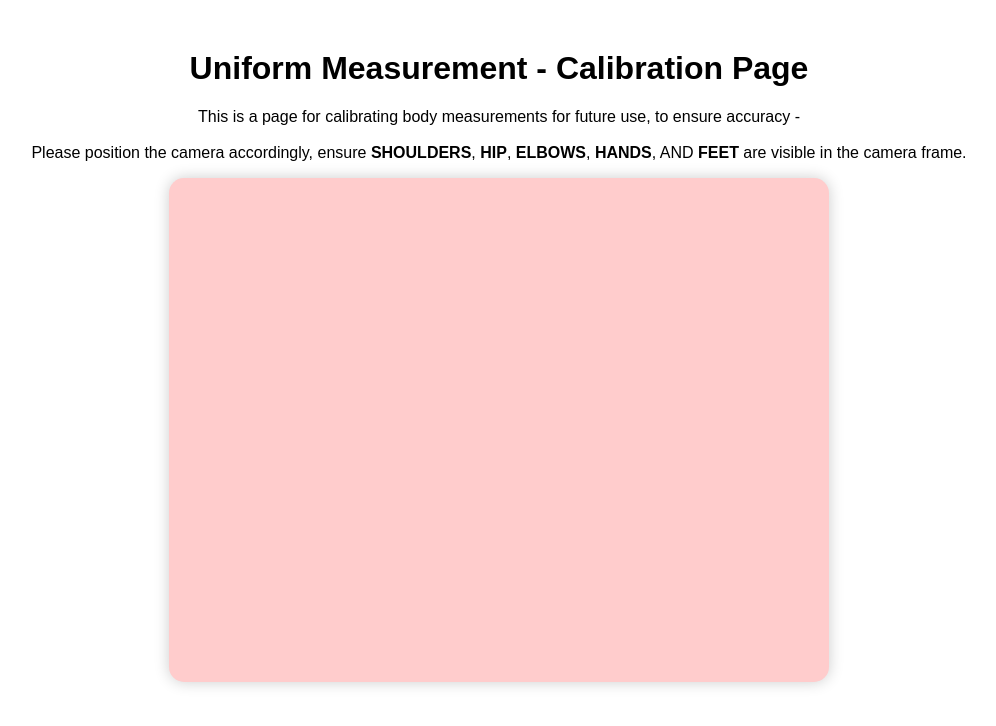
After one commit to Infonioknight/Uniform-Measurements, a Flask app: page /calibration_feed in a window 1280 px wide. The commit adds this page. Shown: the top 726 px of the page, without its empty margins (141-1137 px from the left). Run offline with Flask 3, Linux system fonts and the light colour scheme.

Commit message:
Added calibration video feed

```diff
--- a/app.py
+++ b/app.py
@@ -34,6 +34,11 @@ LANDMARKS_TO_TRACK = {
     'Left Elbow': 14
 }
 
+LANDMARKS_TO_CALIBRATE = {
+    'Right Shoulder': 11,
+    'Left Shoulder': 12,
+}
+
 VISIBILITY_THRESHOLD = 0.9
 visible_counter = 0
 background_color = '#f58484'
@@ -55,10 +60,10 @@ def log_to_google_sheets(data):
     except Exception as e:
         print(f"Error logging data to Google Sheet: {e}")
 
-def check_landmarks_visibility(landmarks):
+def check_landmarks_visibility(landmarks, mode):
     global all_visible_once_logged, background_color, visible_counter
 
-    visibility_data = {}
+    # visibility_data = {}
     all_visible = True
 
     landmark_coords = {}
@@ -69,7 +74,7 @@ def check_landmarks_visibility(landmarks):
         if visibility < VISIBILITY_THRESHOLD:
             all_visible = False
 
-        visibility_data[part] = visibility
+        # visibility_data[part] = visibility
         x = int(landmark.x * 640)
         y = int(landmark.y * 480)
         landmark_coords[part] = (x, y)
@@ -79,17 +84,25 @@ def check_landmarks_visibility(landmarks):
             visible_counter += 1
 
         if visible_counter == 5:
-            if not all_visible_once_logged:
-                shoulder_distance = round((calculate_distance(landmark_coords['Right Shoulder'], landmark_coords['Left Shoulder']) * 1.54) * 0.123, 2)
-                hip_distance = round((calculate_distance(landmark_coords['Right Hip'], landmark_coords['Left Hip']) * 5) * 0.123, 2)
-                torso_height = round((calculate_distance(landmark_coords['Right Shoulder'], landmark_coords['Right Hip'])) * 0.123, 2)
-                leg_height = round((calculate_distance(landmark_coords['Right Hip'], landmark_coords['Right Foot']) * 1.47) * 0.123, 2)
-                thigh_radius = round((calculate_distance(landmark_coords['Right Hip'], landmark_coords['Left Hip']) * 2.5) * 0.123, 2)
+            if mode == 1:
+                if not all_visible_once_logged:
+                    shoulder_distance = round((calculate_distance(landmark_coords['Right Shoulder'], landmark_coords['Left Shoulder']) * 1.54) * 0.123, 2)
+                    hip_distance = round((calculate_distance(landmark_coords['Right Hip'], landmark_coords['Left Hip']) * 5) * 0.123, 2)
+                    torso_height = round((calculate_distance(landmark_coords['Right Shoulder'], landmark_coords['Right Hip'])) * 0.123, 2)
+                    leg_height = round((calculate_distance(landmark_coords['Right Hip'], landmark_coords['Right Foot']) * 1.47) * 0.123, 2)
+                    thigh_radius = round((calculate_distance(landmark_coords['Right Hip'], landmark_coords['Left Hip']) * 2.5) * 0.123, 2)
 
-                all_visible_once_logged = True
-                log_to_google_sheets([shoulder_distance, hip_distance, torso_height, leg_height, thigh_radius])
-            background_color = '#00ff00'
+                    all_visible_once_logged = True
+                    log_to_google_sheets([shoulder_distance, hip_distance, torso_height, leg_height, thigh_radius])
+                background_color = '#00ff00'
 
+            elif mode == 0:
+                if not all_visible_once_logged:
+                    shoulder_pixel = calculate_distance(landmark_coords['Right Shoulder'], landmark_coords['Left Shoulder'])
+                    print(shoulder_pixel)
+
+                    all_visible_once_logged = True
+                background_color = '#00ff00'
     else:
         visible_counter = 0
         background_color = '#f58484'
@@ -105,13 +118,13 @@ def draw_landmarks(image):
         mp_drawing.draw_landmarks(image, results.pose_landmarks, mp_pose.POSE_CONNECTIONS)
     return image
 
-def process_image_from_bytes(image_bytes):
+def process_image_from_bytes(image_bytes, mode):
     np_img = np.frombuffer(image_bytes, np.uint8)
     img = cv2.imdecode(np_img, cv2.IMREAD_COLOR)
     rgb_img = cv2.cvtColor(img, cv2.COLOR_BGR2RGB)
     results = pose.process(rgb_img)
     if results.pose_landmarks:
-        check_landmarks_visibility(results.pose_landmarks.landmark)
+        check_landmarks_visibility(results.pose_landmarks.landmark, mode)
     return results
 
 def generate_frames():
@@ -179,10 +192,29 @@ def existing_value():
     except Exception as e:
         return jsonify({"success": False, "error": str(e)}), 500
 
-
 @app.route('/video_feed')
 def index():
     return render_template('index.html')
+
+@app.route('/calibration_feed')
+def calibration():
+    return render_template('calibrationPage.html')
+
+@app.route('/calibration_page', methods=['POST'])
+def calculation():
+    try:
+        if 'frame' not in request.files:
+            return jsonify({"success": False, "error": "No frame provided"}), 400
+
+        frame_file = request.files['frame']
+        image_bytes = frame_file.read()
+
+        process_image_from_bytes(image_bytes, 0)
+
+        return jsonify({"success": True, "background_color": background_color, "message": "Frame processed successfully"})
+
+    except Exception as e:
+        return jsonify({"success": False, "error": str(e)}), 500
 
 @app.route('/process_frame', methods=['POST'])
 def process_frame():
@@ -193,7 +225,7 @@ def process_frame():
         frame_file = request.files['frame']
         image_bytes = frame_file.read()
 
-        process_image_from_bytes(image_bytes)
+        process_image_from_bytes(image_bytes, 1)
 
         return jsonify({"success": True, "background_color": background_color, "message": "Frame processed successfully"})
 
--- /dev/null
+++ b/static/js/calibrationScript.js
@@ -0,0 +1,56 @@
+const video = document.getElementById('video');
+const canvas = document.createElement('canvas');
+const context = canvas.getContext('2d');
+// const backendURL = 'https://uniform-1060926045936.asia-southeast1.run.app';
+
+navigator.mediaDevices.getUserMedia({
+    video: true
+}).then(stream => {
+    video.srcObject = stream;
+}).catch(err => {
+    console.error('Error accessing webcam: ', err);
+    alert('Could not access the webcam. Please allow access.');
+});
+
+video.addEventListener('canplay', () => {
+    canvas.width = video.videoWidth;
+    canvas.height = video.videoHeight;
+    console.log("Video is ready and canvas dimensions set.");
+});
+
+function captureAndSendFrame() {
+    if (video.readyState === video.HAVE_ENOUGH_DATA) {
+        context.drawImage(video, 0, 0, canvas.width, canvas.height);
+
+        canvas.toBlob(function(blob) {
+            if (blob) {
+                const formData = new FormData();
+                formData.append('frame', blob, 'frame.jpg');
+
+                // fetch(`${backendURL}/process_frame`, {
+                fetch(`/calibration_page`, {
+                    method: 'POST',
+                    body: formData
+                })
+                .then(response => response.json())
+                .then(data => {
+                    if (data.success) {
+                        console.log("Frame processed successfully.");
+                        document.getElementById('body').style.backgroundColor = data.background_color;
+                    } else {
+                        console.error("Frame processing error: ", data.error);
+                    }
+                })
+                .catch(err => {
+                    console.error('Error sending frame: ', err);
+                });
+            } else {
+                console.error("Failed to create Blob from canvas.");
+            }
+        }, 'image/jpeg');
+    } else {
+        console.log("Video frame not ready yet.");
+    }
+}
+
+setInterval(captureAndSendFrame, 100);
--- a/static/js/landingScript.js
+++ b/static/js/landingScript.js
@@ -27,7 +27,7 @@ document.addEventListener('DOMContentLoaded', function() {
         .then(data => {
             if (data.success) {
                 // Redirect to the video feed on successful submission
-                window.location.href = '/video_feed';
+                window.location.href = '/calibration_feed';
             } else {
                 alert('Error: ' + data.error);
             }
--- a/static/js/previousCalibrationScript.js
+++ b/static/js/previousCalibrationScript.js
@@ -15,7 +15,7 @@ function continueWithExisting() {
         .then(data => {
             if (data.success) {
                 // Redirect to video feed on successful submission
-                window.location.href = '/video_feed';
+                window.location.href = '/calibration_feed';
             } else {
                 alert('Error: ' + data.error);
             }
--- /dev/null
+++ b/templates/calibrationPage.html
@@ -0,0 +1,20 @@
+<!DOCTYPE html>
+<html>
+<head>
+    <title>Uniform Measurement</title>
+    <link rel="stylesheet" type="text/css" href="{{ url_for('static', filename='css/styles.css') }}">
+</head>
+<body id="body">
+    <div class="container">
+        <h1>Uniform Measurement - Calibration Page</h1>
+        <p class="instructions">This is a page for calibrating body measurements for future use, to ensure accuracy -
+            <br><br>
+            Please position the camera accordingly, ensure <strong>SHOULDERS</strong>, <strong>HIP</strong>, <strong>ELBOWS</strong>, <strong>HANDS</strong>, AND <strong>FEET</strong> are visible in the camera frame.
+        </p>
+        <div class="video-container">
+            <video id="video" width="640" height="480" autoplay></video>
+        </div>
+    </div>
+    <script src="{{ url_for('static', filename='js/calibrationScript.js') }}"></script>
+</body>
+</html>
--- a/templates/index.html
+++ b/templates/index.html
@@ -1,12 +1,12 @@
 <!DOCTYPE html>
 <html>
 <head>
-    <title>Pose Detection with MediaPipe</title>
+    <title>Uniform Measurement</title>
     <link rel="stylesheet" type="text/css" href="{{ url_for('static', filename='css/styles.css') }}">
 </head>
 <body id="body">
     <div class="container">
-        <h1>Pose Detection - Landmark Visibility</h1>
+        <h1>Uniform Measurement</h1>
 
         <div class="video-container">
             <video id="video" width="640" height="480" autoplay></video>
--- a/templates/landing.html
+++ b/templates/landing.html
@@ -3,13 +3,13 @@
 <head>
     <meta charset="UTF-8">
     <meta name="viewport" content="width=device-width, initial-scale=1.0">
-    <title>Simple Landing Page</title>
+    <title>Uniform Measurement App</title>
     <link rel="stylesheet" type="text/css" href="{{ url_for('static', filename='css/landingStyles.css') }}">
     <script src="{{ url_for('static', filename='js/landingScript.js') }}" defer></script>
 </head>
 <body>
     <div class="container">
-        <h1>Welcome to the Pose Detection App</h1>
+        <h1>Welcome to the Uniform Measurement App</h1>
         <form id="measurement-form" class="measurement-form">
             <label for="shoulder_width">Shoulder Width (in inches):</label>
             <input type="text" id="shoulder_width" name="shoulder_width" required>
--- a/templates/previous_calibration.html
+++ b/templates/previous_calibration.html
@@ -3,7 +3,7 @@
 <head>
     <meta charset="UTF-8">
     <meta name="viewport" content="width=device-width, initial-scale=1.0">
-    <title>Previous Calibration Exists</title>
+    <title>Uniform Measurement</title>
     <link rel="stylesheet" type="text/css" href="{{ url_for('static', filename='css/previousCalibrationStyles.css') }}">
 </head>
 <body>
```
Also changed, not shown: 1 other file.
